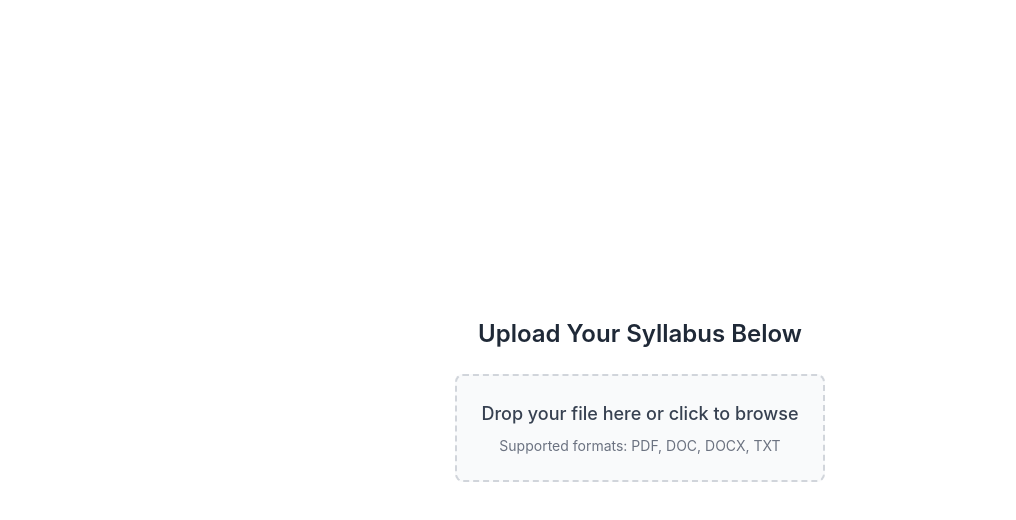
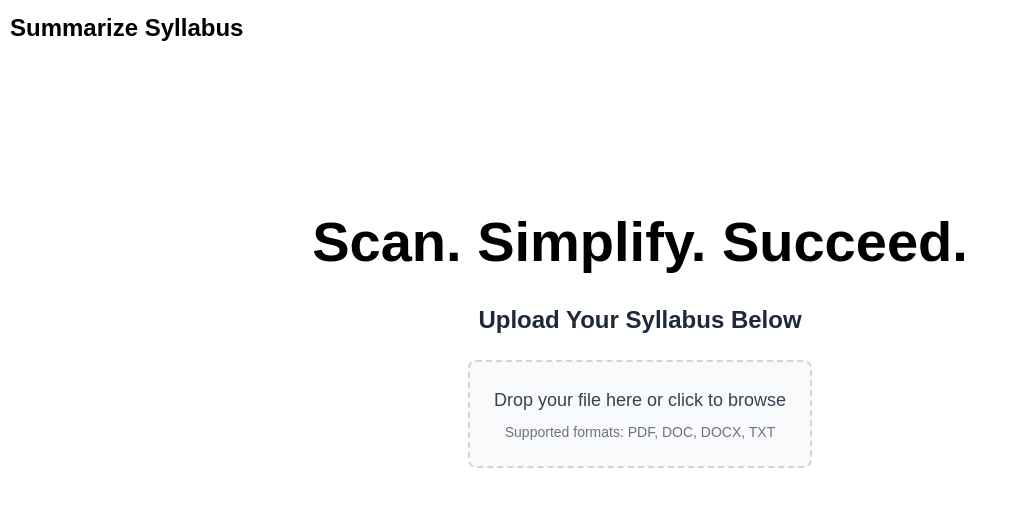
Before and after one commit to zh3nl/SummarizeSyllabus, a React (Create React App) app in the folder summarizesyllabus/: page / in a window 1280 px wide. Shown: the top 520 px of the page, without its empty margins (0-1016 px from the left). Built offline with nearby package versions, Linux system fonts and the light colour scheme.

Commit message:
added more frontend intro

```diff
--- a/summarizesyllabus/src/App.js
+++ b/summarizesyllabus/src/App.js
@@ -1,9 +1,13 @@
 import './App.css';
 import FileUploader from './components/FileUploader';
+import MainPage from './components/MainPage';
 
 function App() {
   return (
-    <FileUploader />
+    <div>
+      <MainPage />
+      <FileUploader />
+    </div>
   );
 }
 
--- a/summarizesyllabus/src/components/FileUploader.js
+++ b/summarizesyllabus/src/components/FileUploader.js
@@ -31,7 +31,7 @@ function FileUploader() {
     };
 
     return (
-        <div className="min-h-screen flex items-center justify-center">
+        <div className="flex items-center justify-center">
             <div className="flex flex-col items-center space-y-6">
                 <h1 className="text-2xl font-semibold text-gray-800">Upload Your Syllabus Below</h1>
                 <div
--- /dev/null
+++ b/summarizesyllabus/src/components/MainPage.css
@@ -0,0 +1,34 @@
+
+body {
+    margin: 0;
+    font-family: Arial, sans-serif;
+}
+
+.header {
+    position: absolute;
+    top: 10px;
+    left: 10px;
+    font-size: 24px;
+    font-weight: bold;
+
+}
+
+.main-container {
+    display: flex;
+    flex-direction: column;
+    justify-content: flex-start;
+    align-items: center;
+    text-align: center;
+    padding-top: 200px;
+    box-sizing: border-box;
+}
+
+.main-intro {
+    font-size: 56px;
+    font-weight: bold;
+    margin-bottom: 20px;
+}
+
+.main-instructions {
+    font-size: 18px;
+}
--- /dev/null
+++ b/summarizesyllabus/src/components/MainPage.js
@@ -0,0 +1,16 @@
+import React from 'react';
+import './MainPage.css';
+
+function MainPage(){
+    return (
+        <div>
+            <div className="header">Summarize Syllabus</div>
+            <section className='main-container'>
+                <div className='main-intro'>Scan. Simplify. Succeed.</div>
+            </section>
+        </div>
+    )
+
+}
+
+export default MainPage;
```
